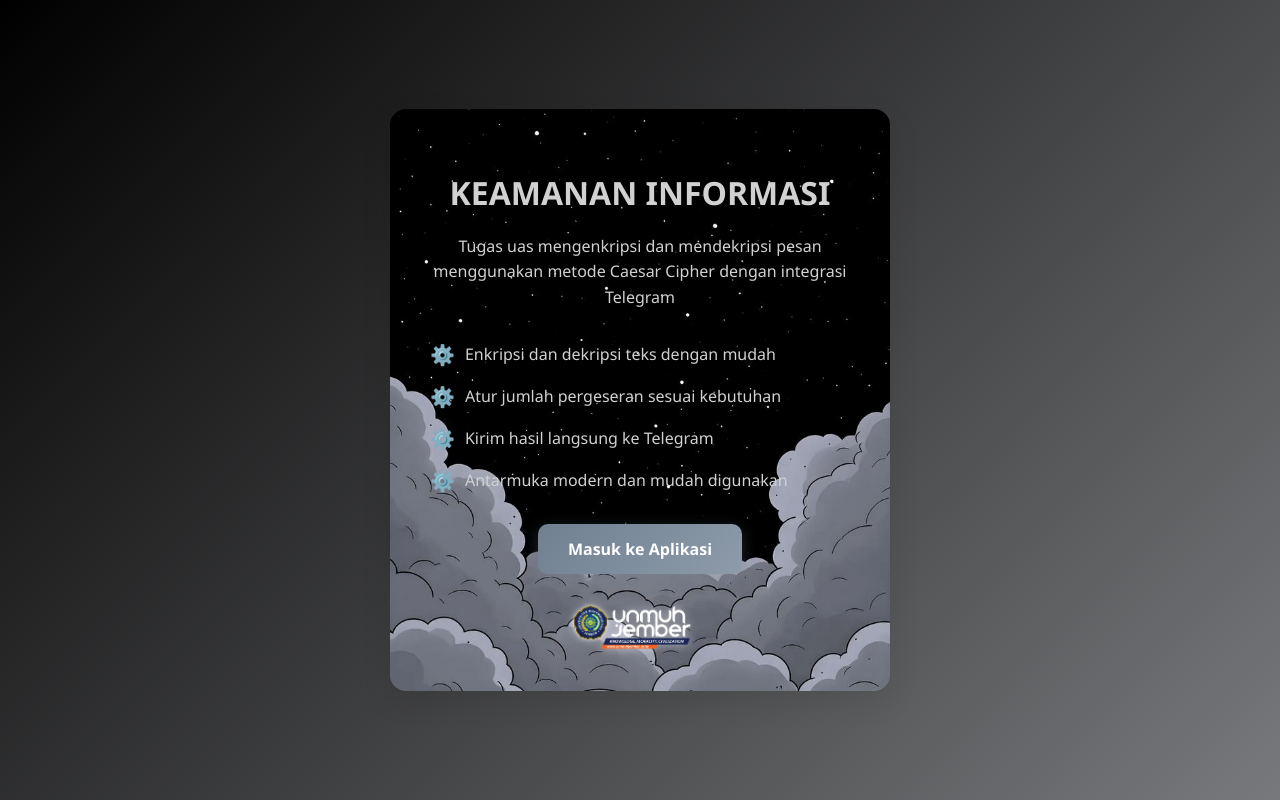
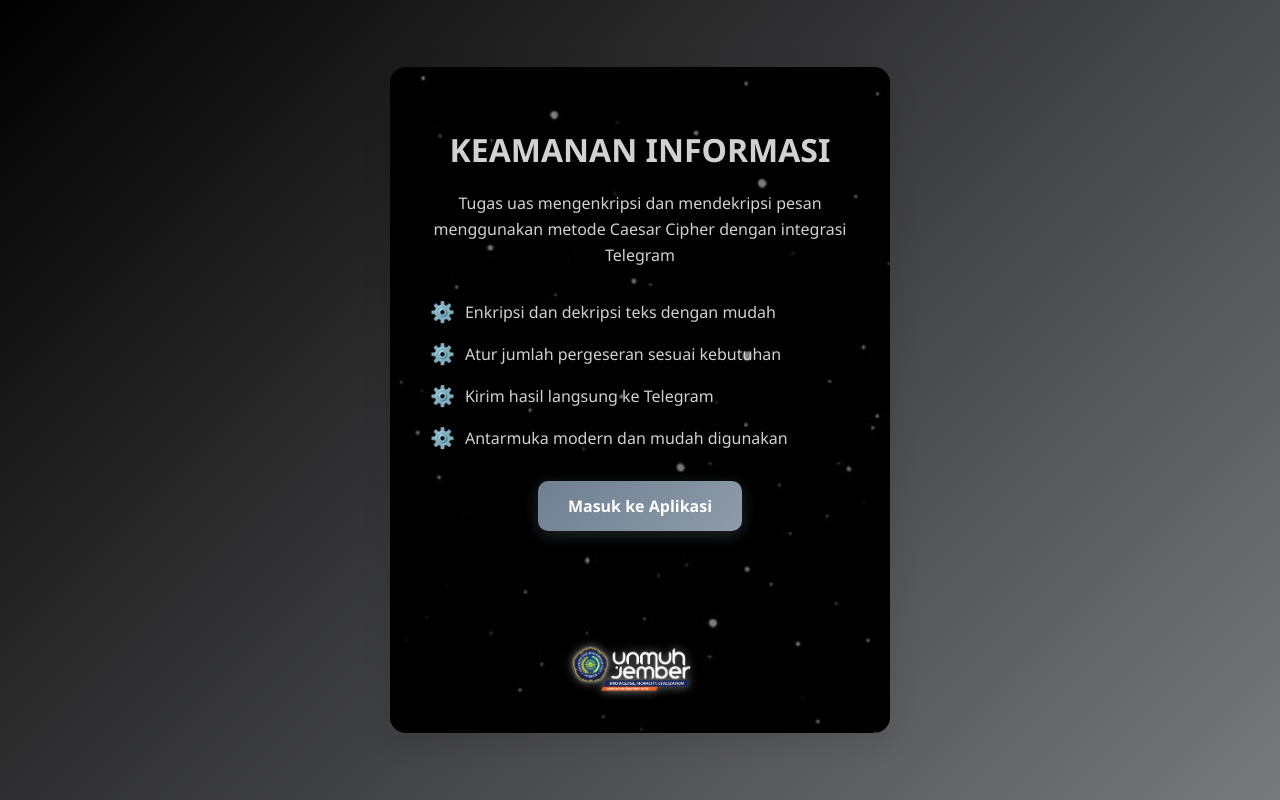
Before and after one commit to ANDREEE22/uas_keamanan_informasi, a PHP site: page / in a window 1280 px wide. Run offline with PHP 8.4, Linux system fonts and the light colour scheme.

Commit message:
Update tampilan 2

```diff
--- a/style/uu.css
+++ b/style/uu.css
@@ -1,39 +1,50 @@
-
-
-
-
 * {
   box-sizing: border-box;
   font-family: 'Segoe UI', Roboto, Oxygen, Ubuntu, Cantarell, 'Open Sans', 'Helvetica Neue', sans-serif;
 }
 
+
 body {
   margin: 0;
-  padding: 0; /* Pastikan padding 0 untuk background penuh viewport */
-  background: linear-gradient(135deg, #000000 0%, #78797c 100%); /* Background gradient untuk body */
+  padding: 0;
+  background: linear-gradient(135deg, #000000 0%, #78797c 100%);
   min-height: 100vh;
   display: flex;
-  justify-content: center; /* Menengahkan secara horizontal */
-  align-items: center; /* Menengahkan secara vertikal */
+  justify-content: center;
+  align-items: center;
+  -webkit-text-size-adjust: 100%;
 }
 
 /* Styles untuk halaman utama (index.php) */
 .welcome-container {
   max-width: 500px;
-  width: 90%; /* Responsif untuk mobile */
-  margin: auto; /* Menengahkan container secara horizontal dan vertikal di dalam flexbox body */
-
-  background-image: url('../img/downloadbg.jpeg'); /* Background gambar untuk welcome-container */
+  width: 90%;
+  margin: auto;
+  background-image: url('../img/downloadbg.jpeg');
   background-size: cover;
   background-repeat: no-repeat;
   background-position: center;
-
+  background-attachment: fixed; /* Membuat background tidak scroll */
   padding: 40px;
   border-radius: 16px;
   box-shadow: 0 10px 30px rgba(0,0,0,0.1);
   text-align: center;
+  color: #d1d1d1;
+  position: relative;
+  z-index: 1;
+}
 
-  color: #d1d1d1; /* Warna teks di welcome-container */
+/* Overlay untuk meningkatkan keterbacaan teks */
+.welcome-container::before {
+  content: "";
+  position: absolute;
+  top: 0;
+  left: 0;
+  right: 0;
+  bottom: 0;
+  background: rgba(0, 0, 0, 0.5);
+  border-radius: 16px;
+  z-index: -1;
 }
 
 h1 {
@@ -56,15 +67,17 @@ p {
   cursor: pointer;
   font-size: 16px;
   font-weight: 600;
-  background: linear-gradient(135deg, #708090, #8d9baa); /* Gradient abu-abu untuk tombol Start */
+  background: linear-gradient(135deg, #708090, #8d9baa);
   color: white;
   transition: all 0.3s ease;
-  box-shadow: 0 4px 15px rgba(112, 128, 144, 0.3); /* Menyesuaikan box-shadow */
+  box-shadow: 0 4px 15px rgba(112, 128, 144, 0.3);
   text-decoration: none;
+  -webkit-tap-highlight-color: transparent;
+  position: relative; /* Memastikan tombol di atas overlay */
 }
 
 .start-btn:hover {
-  background: linear-gradient(135deg, #5a6a7a, #708090); /* Sedikit gelap saat hover */
+  background: linear-gradient(135deg, #5a6a7a, #708090);
   transform: translateY(-2px);
   box-shadow: 0 6px 20px rgba(112, 128, 144, 0.4);
 }
@@ -72,48 +85,62 @@ p {
 .features {
   text-align: left;
   margin: 30px 0;
+  position: relative; /* Memastikan konten di atas overlay */
 }
 
 .feature-item {
   display: flex;
   align-items: center;
   margin-bottom: 15px;
-  color: #d1d1d1; /* Warna teks item fitur */
+  color: #d1d1d1;
 }
 
 .feature-icon {
   margin-right: 10px;
-  color: #d1d1d1; /* Warna ikon fitur */
+  color: #d1d1d1;
   font-size: 20px;
 }
 
 .welcome-logo {
   max-width: 150px;
   height: auto;
-  margin-top: 30px;
+  margin-top: 115px;
   display: block;
   margin-left: auto;
   margin-right: auto;
-  filter: drop-shadow(0 0 5px rgba(255, 255, 255, 0.5)); /* Efek glow putih untuk logo */
+  filter: drop-shadow(0 0 5px rgba(255, 255, 255, 0.5));
+  position: relative; /* Memastikan logo di atas overlay */
 }
 
 /* Styles untuk halaman aplikasi (uas.php) */
 .container {
   max-width: 500px;
-  width: 100%; /* Lebar penuh, akan dibatasi oleh max-width */
-  margin: 20px auto; /* Margin atas/bawah 20px, auto untuk horizontal */
-
-  background-image: url('../img/downloadbg.jpeg'); /* Background gambar untuk container */
+  width: 100%;
+  margin: 20px auto;
+  background-image: url('../img/downloadbg.jpeg');
   background-size: cover;
   background-repeat: no-repeat;
   background-position: center;
-
+  background-attachment: fixed; /* Membuat background tidak scroll */
   padding: 30px;
   border-radius: 16px;
   box-shadow: 0 10px 30px rgba(0,0,0,0.08);
   position: relative;
+  color: #ecf0f1;
+  z-index: 1;
+}
 
-  color: #ecf0f1; /* Warna teks di container */
+/* Overlay untuk container */
+.container::before {
+  content: "";
+  position: absolute;
+  top: 0;
+  left: 0;
+  right: 0;
+  bottom: 0;
+  background: rgba(0, 0, 0, 0.5);
+  border-radius: 16px;
+  z-index: -1;
 }
 
 h2 {
@@ -327,19 +340,57 @@ h2 {
   to { opacity: 1; transform: translateY(0); }
 }
 
-/* Responsive adjustments */
+/* Responsive adjustments untuk mobile fullscreen */
 @media (max-width: 600px) {
-  .container {
-    padding: 20px;
+  body {
+    display: block;
+    min-height: 100vh;
+    height: auto;
+  }
+
+  .welcome-container, .container {
+    width: 100%;
+    max-width: none;
+    min-height: 100vh;
+    border-radius: 0;
+    margin: 0;
+    padding: 30px 20px;
+    background-size: cover;
+    background-attachment: fixed;
   }
 
   .button-group {
     flex-direction: column;
   }
+
+  .text-box {
+    min-height: 100px;
+  }
+
+  .action-button, .start-btn {
+    padding: 12px;
+    font-size: 15px;
+  }
 }
 
-/* Kelas .logo sudah didefinisikan di atas, jadi ini dihapus untuk menghindari duplikasi */
-/* .logo {
-  width: 100px;
-  margin-bottom: 20px;
-} */
+/* Perbaikan untuk iOS */
+@supports (-webkit-touch-callout: none) {
+  .welcome-container, .container {
+    background-attachment: scroll;
+    -webkit-background-size: cover;
+    background-size: cover;
+    background-position: center;
+    background-repeat: no-repeat;
+    position: fixed;
+    top: 0;
+    left: 0;
+    right: 0;
+    bottom: 0;
+    overflow-y: scroll;
+    -webkit-overflow-scrolling: touch;
+  }
+
+  .welcome-container::before, .container::before {
+    position: fixed;
+  }
+}
```
Also changed, not shown: other parts of style/uu.css (+21 -35 lines), js/hh.js (added, +29 -0 lines), uas.php (+1 -32 lines).
